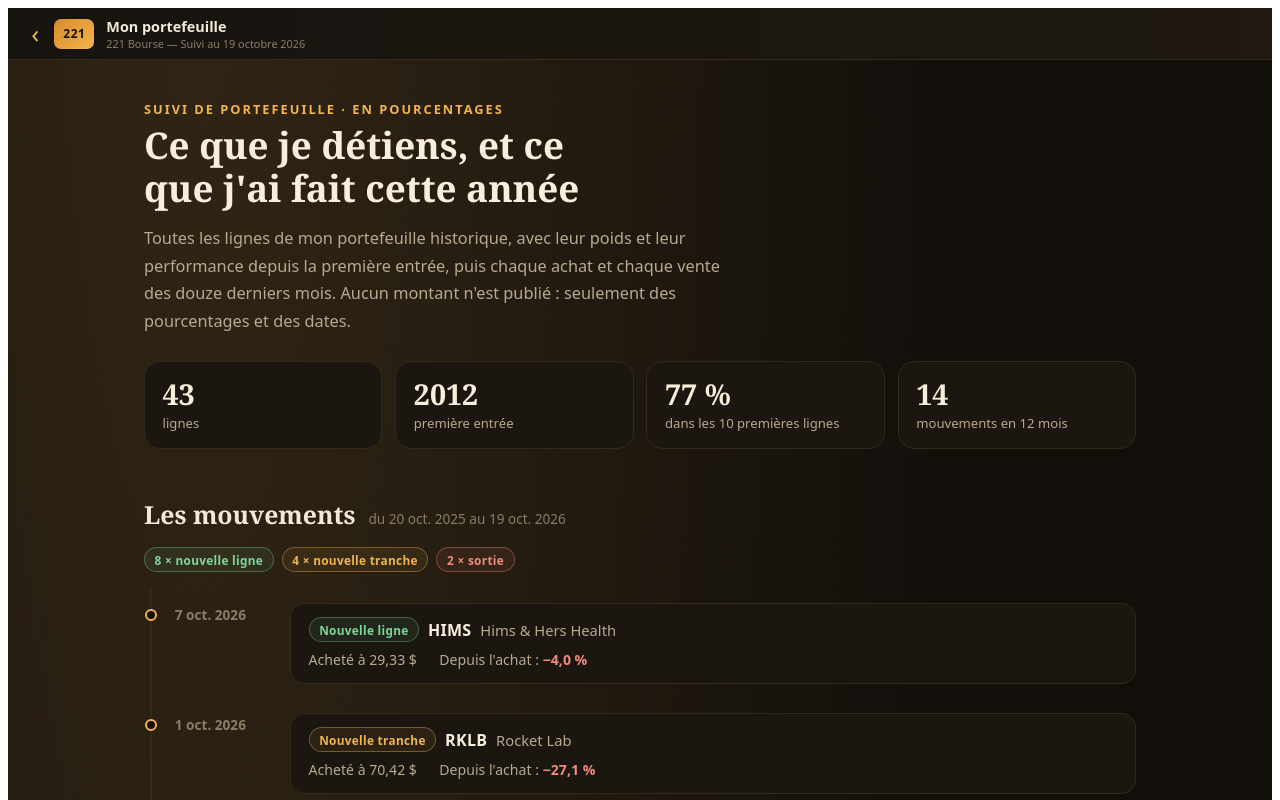
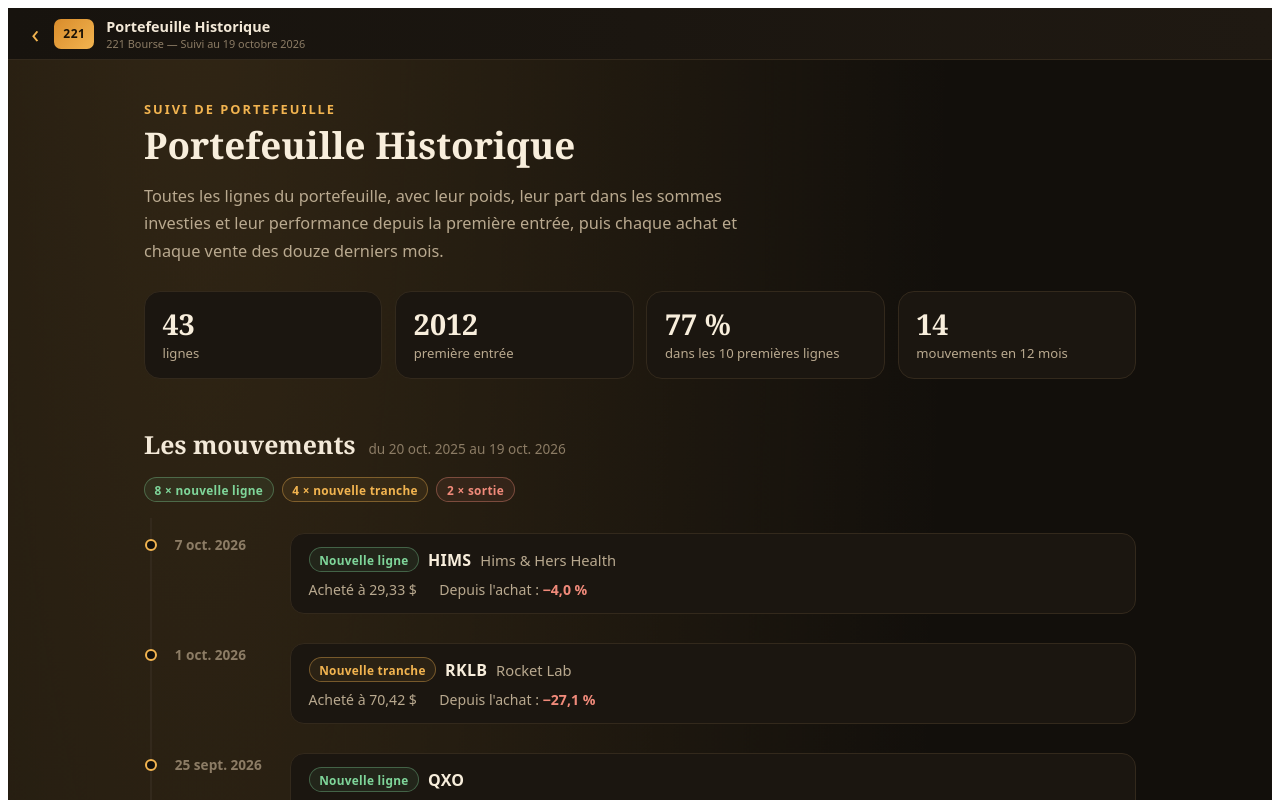
Before and after one commit to Gregangel59/dossier, a React (Vite) app: page /portefeuille in a window 1280 px wide. Shown: the top 800 px of the page. Built offline with nearby package versions, Linux system fonts and the light colour scheme.

Commit message:
Add files via upload

```diff
--- a/src/pages/Home.jsx
+++ b/src/pages/Home.jsx
@@ -224,12 +224,12 @@
         </section>
 
         <section className="hp-section" aria-labelledby="hp-pf">
-          <h2 id="hp-pf" className="hp-h2">Mon portefeuille <span className="hp-h2-hint">en pourcentages, sans montants</span></h2>
+          <h2 id="hp-pf" className="hp-h2">Portefeuille</h2>
           <article className="hp-course">
             <div className="hp-badge" aria-hidden="true">{PORTEFEUILLE.lines}</div>
             <div className="hp-course-main">
               <h3 className="hp-name">
-                <Link to="/portefeuille" className="hp-stretch">Ce que je détiens, et ce que j'ai fait cette année</Link>
+                <Link to="/portefeuille" className="hp-stretch">Portefeuille Historique</Link>
               </h3>
               <p className="hp-tagline">
                 Le poids et la performance de chaque ligne, puis chaque achat et chaque vente des douze derniers mois.
--- a/src/pages/Portefeuille.jsx
+++ b/src/pages/Portefeuille.jsx
@@ -3,7 +3,7 @@
 import { PORTEFEUILLE as P } from "../data/portefeuille.js";
 
 // ============================================================
-//  PAGE « MON PORTEFEUILLE » — suivi public, sans aucun montant.
+//  PAGE « PORTEFEUILLE HISTORIQUE » — suivi public (poids, performances, mouvements).
 //  Les données viennent de src/data/portefeuille.js (poids en %, performances en %, dates).
 //  Même palette « sombre chaleureux » que Home.jsx, Dossier.jsx et Cours.jsx.
 // ============================================================
@@ -70,7 +70,7 @@
   const [sector, setSector] = useState("all");
 
   useEffect(() => {
-    document.title = "Mon portefeuille — 221 Bourse";
+    document.title = "Portefeuille Historique — 221 Bourse";
     window.scrollTo(0, 0);
   }, []);
 
@@ -101,19 +101,18 @@
         <Link to="/" className="pf-back" aria-label="Retour à l'accueil">‹</Link>
         <div className="pf-logo" aria-hidden="true">221</div>
         <div className="pf-header-title">
-          <div className="pf-header-name">Mon portefeuille</div>
+          <div className="pf-header-name">Portefeuille Historique</div>
           <div className="pf-header-sub">221 Bourse — Suivi au {fmtDate(P.asOf, { day: "numeric", month: "long", year: "numeric" })}</div>
         </div>
       </header>
 
       <main className="pf-main">
         <section className="pf-hero">
-          <div className="pf-kicker">Suivi de portefeuille · en pourcentages</div>
-          <h1 className="pf-title">Ce que je détiens, et ce que j'ai fait cette année</h1>
+          <div className="pf-kicker">Suivi de portefeuille</div>
+          <h1 className="pf-title">Portefeuille Historique</h1>
           <p className="pf-lead">
-            Toutes les lignes de mon portefeuille historique, avec leur poids et leur performance depuis
-            la première entrée, puis chaque achat et chaque vente des douze derniers mois. Aucun montant
-            n'est publié : seulement des pourcentages et des dates.
+            Toutes les lignes du portefeuille, avec leur poids, leur part dans les sommes investies et leur
+            performance depuis la première entrée, puis chaque achat et chaque vente des douze derniers mois.
           </p>
           <div className="pf-stats">
             <div className="pf-stat"><b>{P.lines}</b><span>lignes</span></div>
```
